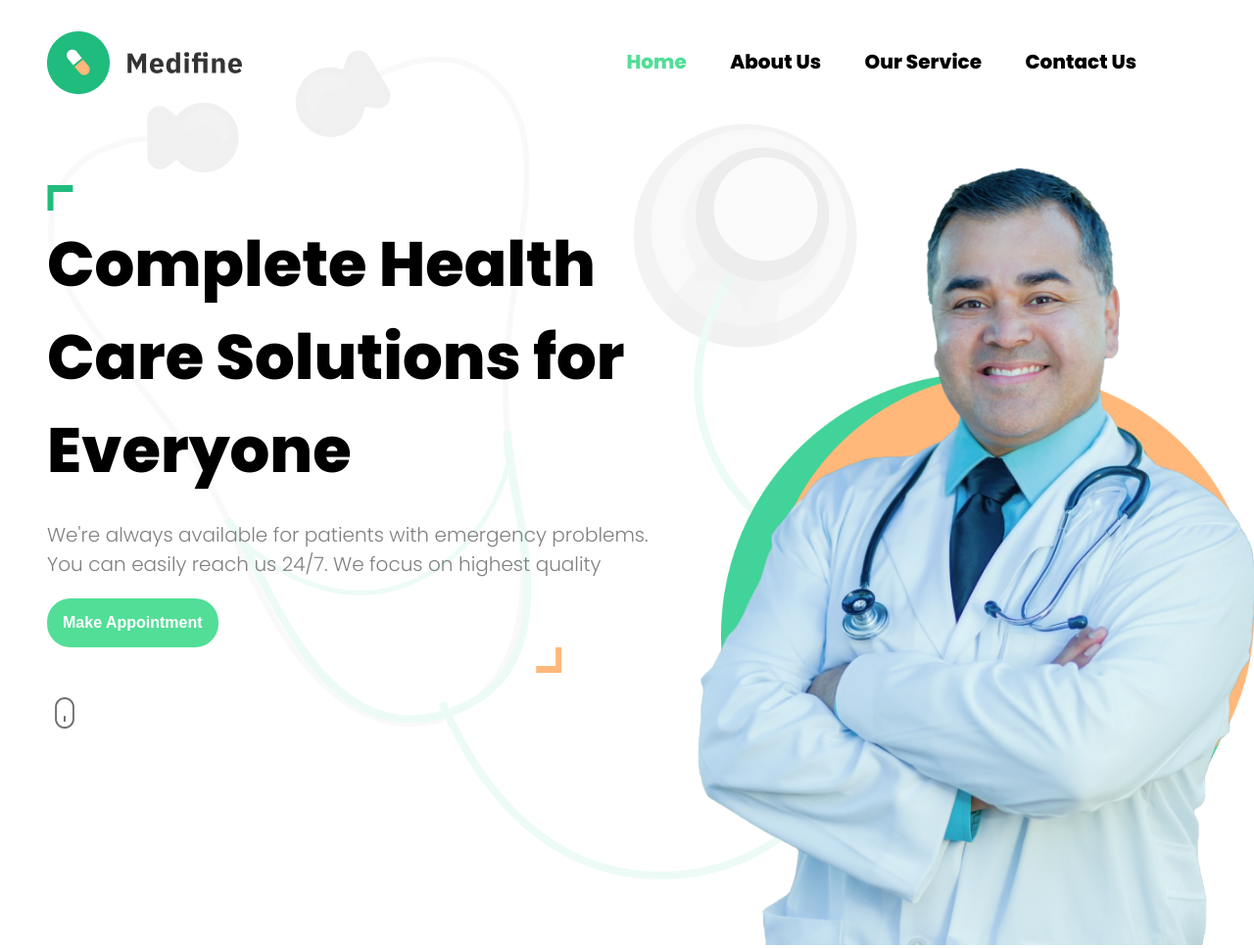
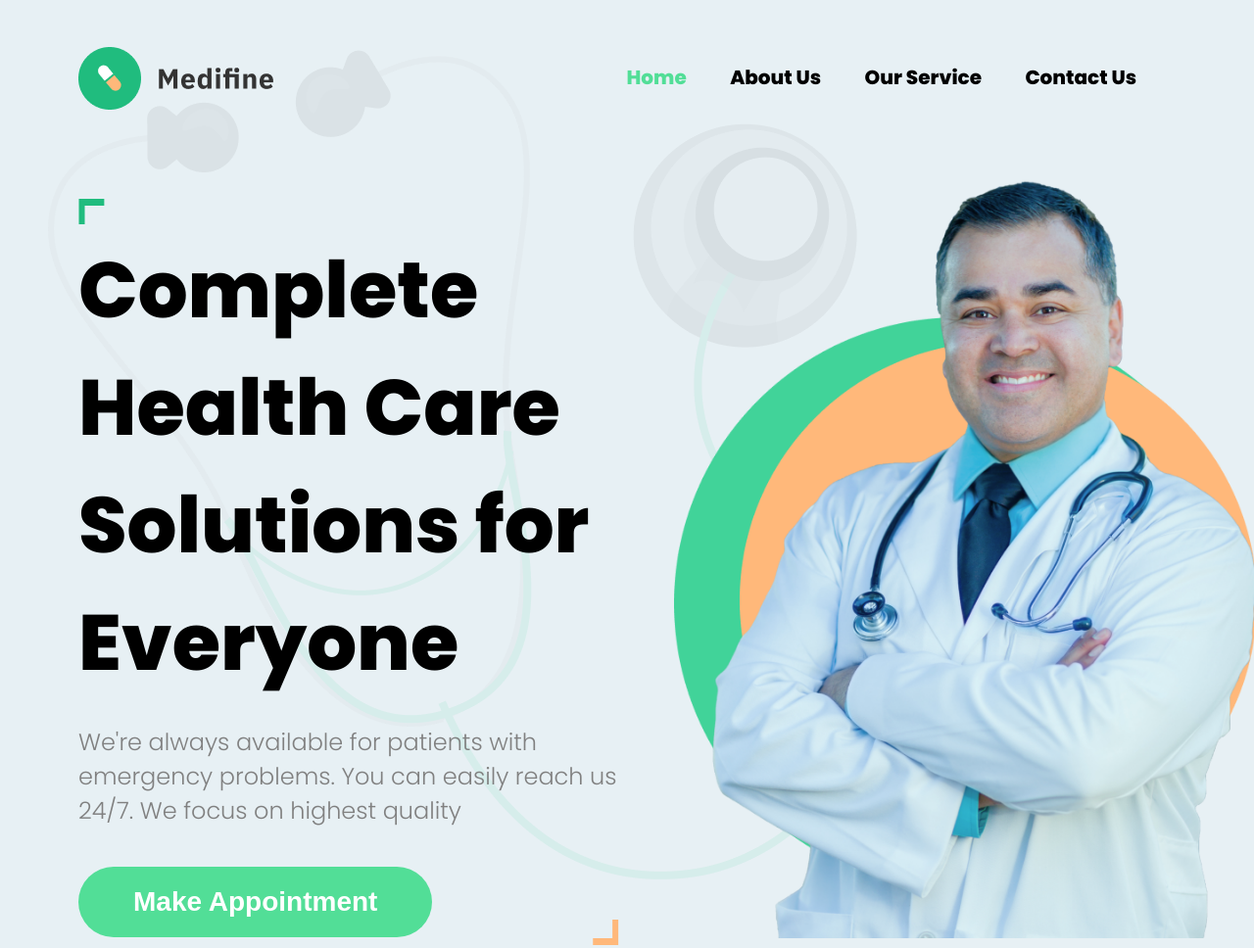
Before and after one commit to sunandasamanta/FSJS2.0, a plain HTML site: page HTML & CSS/Project04/index.html in a window 1280 px wide. Shown: the top 968 px of the page at 98% size. Drawn offline with Linux system fonts and the light colour scheme.

Commit message:
Update style.css

```diff
--- a/HTML & CSS/Project04/style.css
+++ b/HTML & CSS/Project04/style.css
@@ -1,10 +1,15 @@
 @import url('https://fonts.googleapis.com/css2?family=Poppins:wght@300;800&display=swap');
 
 body {
-    margin: 2rem 0 0 3rem;
+    margin: 3rem 0 0 5rem;
     background-image: url(./images/stethoscope.png);
     background-repeat: no-repeat;
     font-family: 'Poppins', sans-serif;
+    background-color: rgba(24, 116, 152, 10%);
+    max-width: 100%;
+}
+main {
+    max-width: inherit;
 }
 nav {
     display: flex;
@@ -19,7 +24,7 @@ nav {
 .list-item {
     display: inline;
     font-weight: bold;
-    font-size: 20px;
+    font-size: 1.25rem;
     margin-right: 2.5rem;
     cursor: pointer;
 }
@@ -32,58 +37,66 @@ nav {
     margin-top: 2%;
 }
 .hero-text {
+    position: relative;
     margin-top: 5%;
+    max-width: 65%;
 }
 .heading {
     font-weight: 800;
-    font-size: 4rem;
+    font-size: 5rem;
     margin-top: 0;
     margin-bottom: 1.5rem;
 }
 .description {
     font-weight: 300;
-    font-size: 1.25rem;
+    font-size: 1.5rem;
     color: grey;
     margin-top: 0;
 }
 .btn {
     background-color: #52de97;
     border: none;
-    border-radius: 1.5rem;
+    border-radius: 2.5rem;
     color: #fff;
-    padding: 1rem;
+    padding: 1.25rem 3.5rem;
     font-weight: bold;
-    font-size: 1rem;
+    font-size: 1.75rem;
     cursor: pointer;
+    margin-top: 1rem;
 }
 .bottom {
-    /* display: grid; */
+    position: relative;
+    width: inherit;
 }
+
 .bottomAngle {
-    margin-left: 80%;
-    justify-content: end;
+    position: absolute;
+    right: 3.5rem;
+    bottom: 0;
 }
 .mouse {
-    margin-top: 1rem;
+    position: absolute;
+    margin-top: 1.5rem;
+    right: 0;
 }
 .hero-img {
     position: relative;
+
 }
 
 .image1 {
     position: absolute;
-    top: 30%;
-    width: 33rem;
+    top: 22%;
+    width: 36rem;
     right: 1rem;
 }
 .image2 {
     position: absolute;
-    top: 30%;
-    right: 0;
-    width: 31rem;
+    top: 25%;
+    right: -3px;
+    width: 33rem;
 }
 .image3 {
-    /* top: 0rem; */
     position: relative;
-    width: 38rem;
+    width: 37rem;
 }
```
